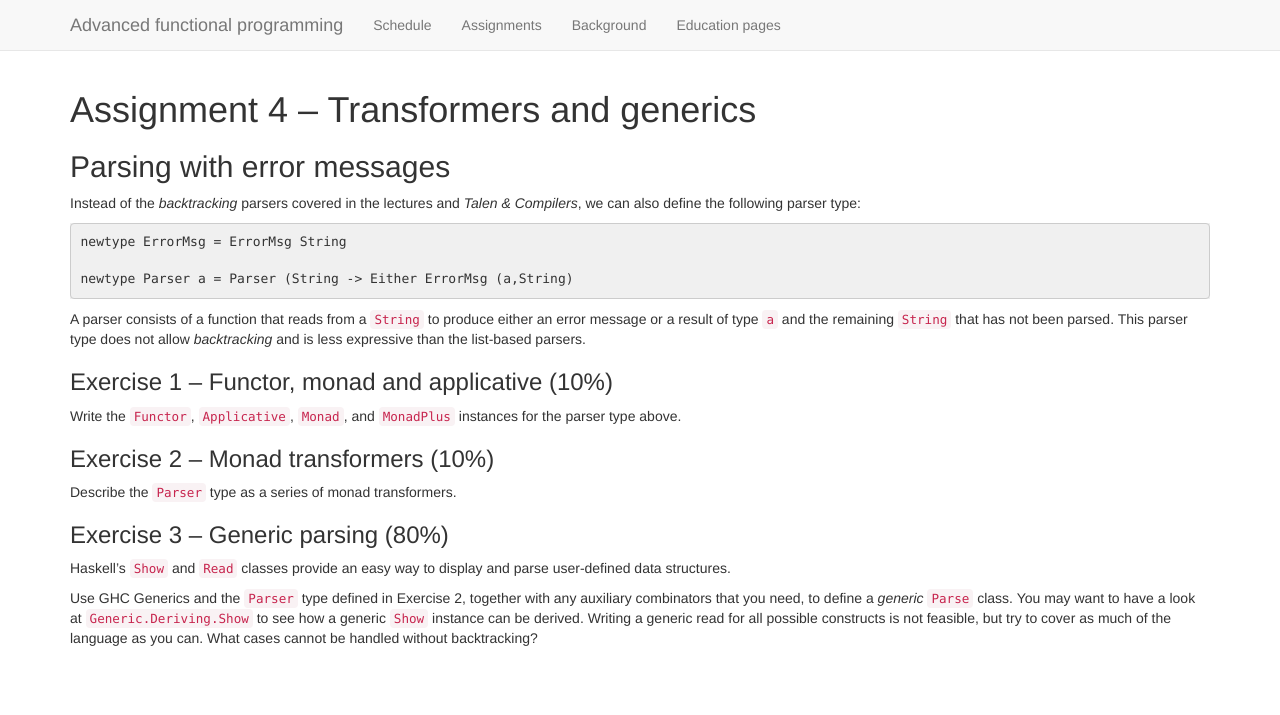
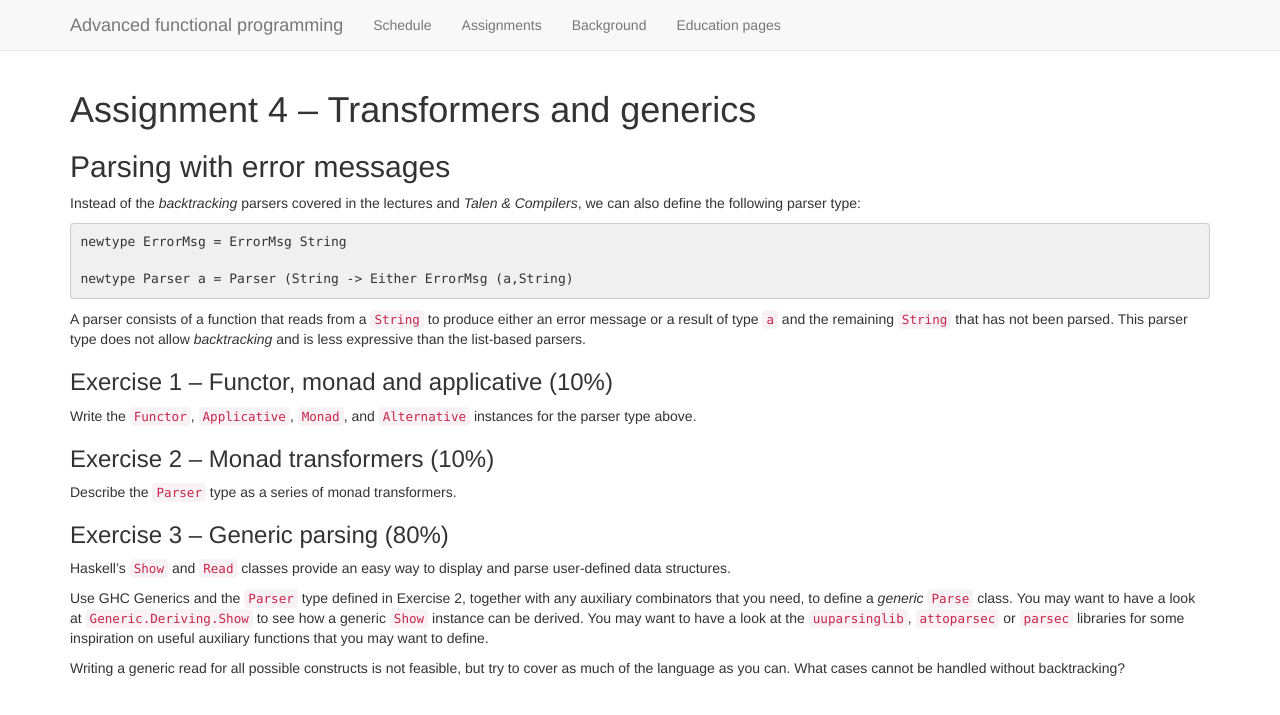
Before and after one commit to ywata/2018-AFP, a Jekyll site: the page built from assignment4.md, in a window 1280 px wide. Shown: the top 715 px of the page. Built offline with Jekyll 4.4.1, drawn with Linux system fonts in a browser that asks for light colours; nearby versions of some CDN libraries.

Commit message:
Added some further hints in assignment4.md

```diff
--- a/assignment4.md
+++ b/assignment4.md
@@ -23,7 +23,7 @@ either an error message or a result of type `a` and the remaining
 
 ### Exercise 1 -- Functor, monad and applicative (10%)
 
-Write the `Functor`, `Applicative`, `Monad`, and `MonadPlus` instances
+Write the `Functor`, `Applicative`, `Monad`, and `Alternative` instances
 for the parser type above.
 
 ### Exercise 2 -- Monad transformers (10%)
@@ -38,7 +38,12 @@ parse user-defined data structures.
 Use GHC Generics and the `Parser` type defined in Exercise 2, together
 with any auxiliary combinators that you need, to define a *generic*
 `Parse` class. You may want to have a look at `Generic.Deriving.Show`
-to see how a generic `Show` instance can be derived. Writing a generic
-read for all possible constructs is not feasible, but try to cover as
-much of the language as you can. What cases cannot be handled without
-backtracking?
+to see how a generic `Show` instance can be derived. You may want to
+have a look at the `uuparsinglib`, `attoparsec` or `parsec` libraries
+for some inspiration on useful auxiliary functions that you may want
+to define.
+
+
+Writing a generic read for all possible constructs is not feasible,
+but try to cover as much of the language as you can. What cases cannot
+be handled without backtracking?
```
